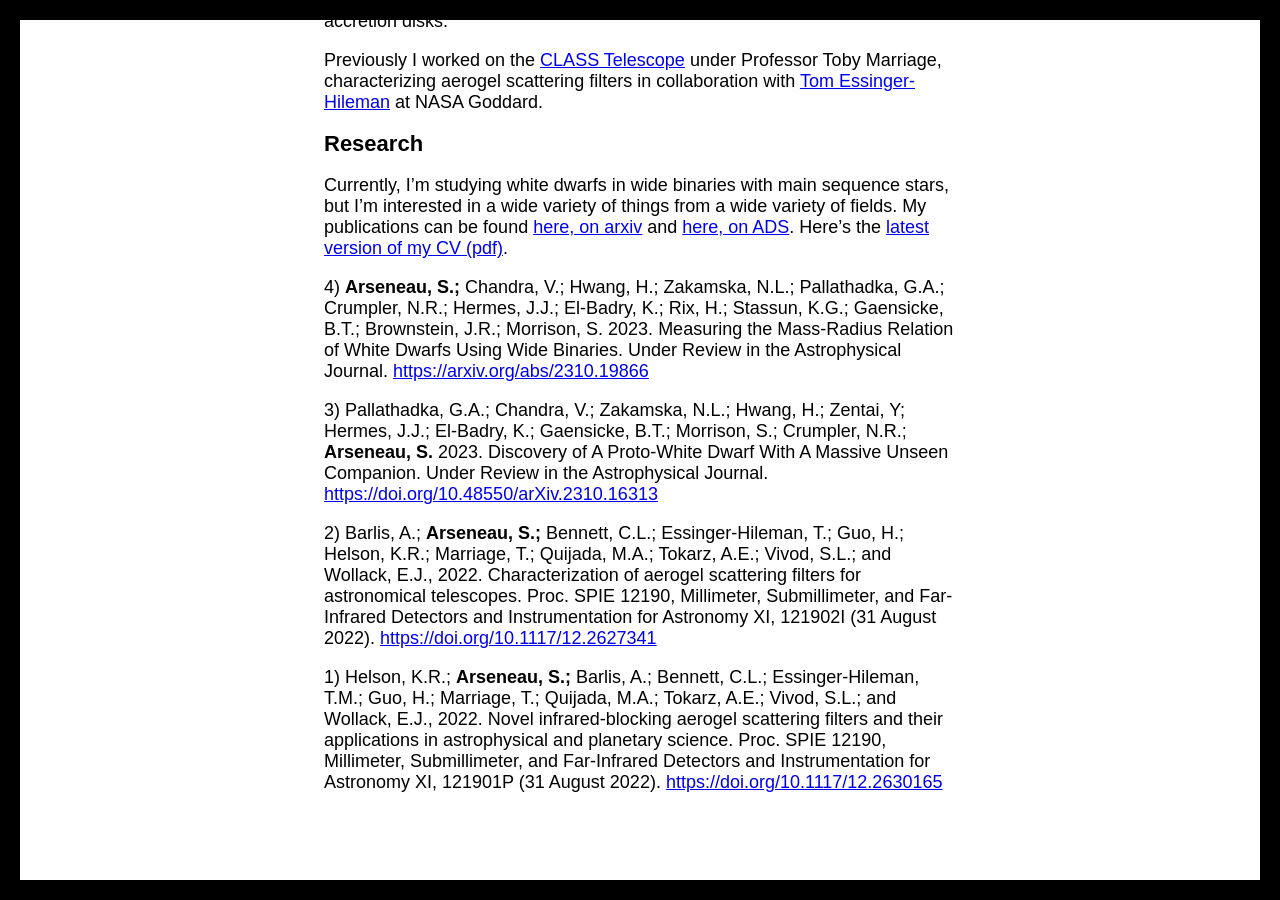
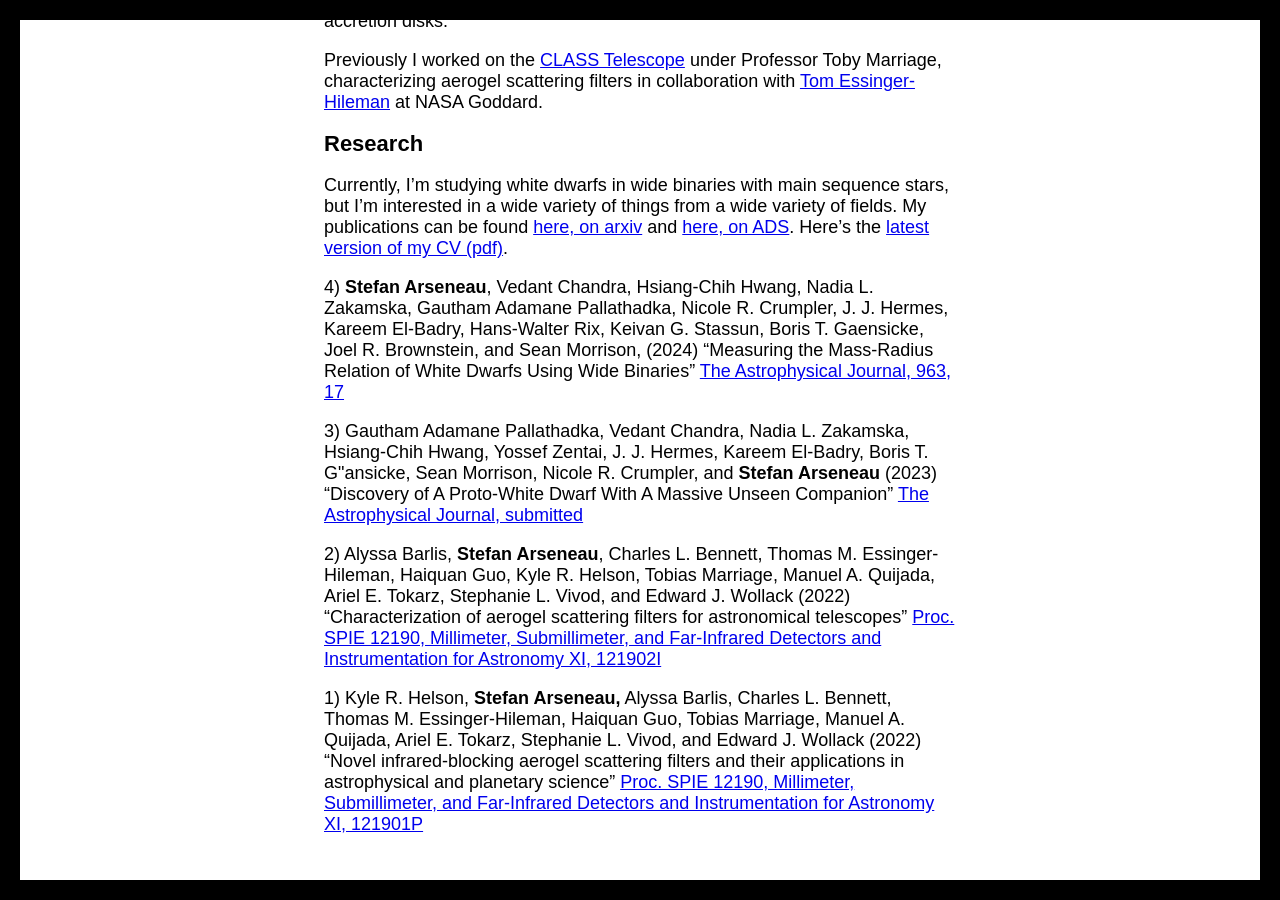
Before and after one commit to stefanarseneau/stefanarseneau.github.io, a Jekyll site: the page built from index.markdown, in a window 1280 px wide and 900 px high, scrolled down 736 px. Built offline with Jekyll 4.4.1, drawn with Linux system fonts in a browser that asks for light colours.

Commit message:
Update index.markdown

```diff
--- a/index.markdown
+++ b/index.markdown
@@ -17,12 +17,12 @@ Previously I worked on the [CLASS Telescope](https://sites.krieger.jhu.edu/class
 
 Currently, I'm studying white dwarfs in wide binaries with main sequence stars, but I'm interested in a wide variety of things from a wide variety of fields. My publications can be found [here, on arxiv](https://arxiv.org/search/?query=Arseneau%2C+S&searchtype=author&source=header) and [here, on ADS](https://ui.adsabs.harvard.edu/search/q=%20author%3A%22Stefan%20Arseneau%22&sort=date%20desc%2C%20bibcode%20desc&p_=0). Here's the [latest version of my CV (pdf)](assets/cv_phys.pdf).
 
-4) **Arseneau, S.;** Chandra, V.; Hwang, H.; Zakamska, N.L.; Pallathadka, G.A.; Crumpler, N.R.; Hermes, J.J.; El-Badry, K.; Rix, H.; Stassun, K.G.; Gaensicke, B.T.; Brownstein, J.R.; Morrison, S. 2023. Measuring the Mass-Radius Relation of White Dwarfs Using Wide Binaries. Under Review in the Astrophysical Journal. [https://arxiv.org/abs/2310.19866](https://arxiv.org/abs/2310.19866)
+4) **Stefan Arseneau**, Vedant Chandra, Hsiang-Chih Hwang, Nadia L. Zakamska, Gautham Adamane Pallathadka, Nicole R. Crumpler, J. J. Hermes, Kareem El-Badry, Hans-Walter Rix, Keivan G. Stassun, Boris T. Gaensicke, Joel R. Brownstein, and Sean Morrison, (2024) "Measuring the Mass-Radius Relation of White Dwarfs Using Wide Binaries" [The Astrophysical Journal, 963, 17](https://iopscience.iop.org/article/10.3847/1538-4357/ad2168)
 
-3) Pallathadka, G.A.; Chandra, V.; Zakamska, N.L.; Hwang, H.; Zentai, Y; Hermes, J.J.; El-Badry, K.; Gaensicke, B.T.; Morrison, S.; Crumpler, N.R.; **Arseneau, S.** 2023. Discovery of A Proto-White Dwarf With A Massive Unseen Companion. Under Review in the Astrophysical Journal. [https://doi.org/10.48550/arXiv.2310.16313](https://doi.org/10.48550/arXiv.2310.16313)
+3) Gautham Adamane Pallathadka, Vedant Chandra, Nadia L. Zakamska, Hsiang-Chih Hwang, Yossef Zentai, J. J. Hermes, Kareem El-Badry, Boris T. G\"ansicke, Sean Morrison, Nicole R. Crumpler, and **Stefan Arseneau** (2023) "Discovery of A Proto-White Dwarf With A Massive Unseen Companion" [The Astrophysical Journal, submitted](https://doi.org/10.48550/arXiv.2310.16313)
 
-2) Barlis, A.; **Arseneau, S.;** Bennett, C.L.; Essinger-Hileman, T.; Guo, H.; Helson, K.R.; Marriage, T.; Quijada, M.A.; Tokarz, A.E.; Vivod, S.L.; and Wollack, E.J., 2022. Characterization of aerogel scattering filters for astronomical telescopes. Proc. SPIE 12190, Millimeter, Submillimeter, and Far-Infrared Detectors and Instrumentation for Astronomy XI, 121902I (31 August 2022). [https://doi.org/10.1117/12.2627341](https://doi.org/10.1117/12.2627341)
+2) Alyssa Barlis, **Stefan Arseneau**, Charles L. Bennett, Thomas M. Essinger-Hileman, Haiquan Guo, Kyle R. Helson, Tobias Marriage, Manuel A. Quijada, Ariel E. Tokarz, Stephanie L. Vivod, and Edward J. Wollack (2022) "Characterization of aerogel scattering filters for astronomical telescopes" [Proc. SPIE 12190, Millimeter, Submillimeter, and Far-Infrared Detectors and Instrumentation for Astronomy XI, 121902I](https://doi.org/10.1117/12.2627341)
 
-1) Helson, K.R.; **Arseneau, S.;** Barlis, A.; Bennett, C.L.; Essinger-Hileman, T.M.; Guo, H.; Marriage, T.; Quijada, M.A.; Tokarz, A.E.; Vivod, S.L.; and Wollack, E.J., 2022. Novel infrared-blocking aerogel scattering filters and their applications in astrophysical and planetary science. Proc. SPIE 12190, Millimeter, Submillimeter, and Far-Infrared Detectors and Instrumentation for Astronomy XI, 121901P (31 August 2022). [https://doi.org/10.1117/12.2630165](https://doi.org/10.1117/12.2630165)
+1) Kyle R. Helson, **Stefan Arseneau,** Alyssa Barlis, Charles L. Bennett, Thomas M. Essinger-Hileman, Haiquan Guo, Tobias Marriage, Manuel A. Quijada, Ariel E. Tokarz, Stephanie L. Vivod, and Edward J. Wollack (2022) "Novel infrared-blocking aerogel scattering filters and their applications in astrophysical and planetary science" [Proc. SPIE 12190, Millimeter, Submillimeter, and Far-Infrared Detectors and Instrumentation for Astronomy XI, 121901P](https://doi.org/10.1117/12.2630165)
 
 <br>
```
